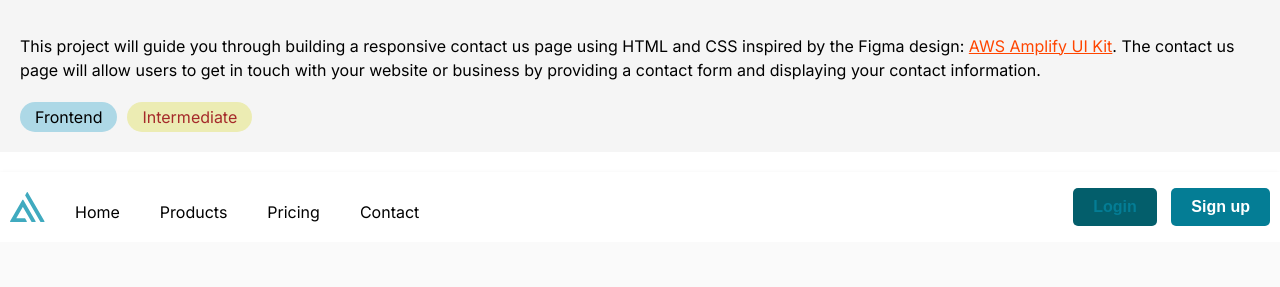
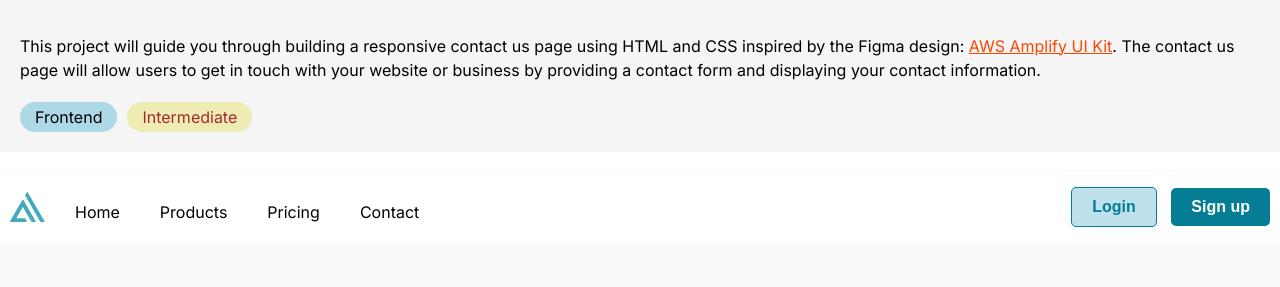
Before and after one commit to S-Osman4/TechStarta-ContactUs-Page, a plain HTML site: page index.html in a window 1280 px wide. In both pictures the pointer is over the button "Login". Shown: the part 150-437 px from the top of the page. Drawn offline with Linux system fonts and the light colour scheme.

Commit message:
fix omissions

```diff
--- a/styles.css
+++ b/styles.css
@@ -104,9 +104,19 @@ p {
     color: #047d95;
 }
 
+.login-button:hover {
+    background-color: rgb(191, 225, 236);
+    border: 1px solid #047d95;
+}
+
 .signup-button {
     background-color: #047d95;
     color: white;
+}
+
+.signup-button:hover {
+    background-color: #136373;
+
 }
 
 /* Contact Page */
```
